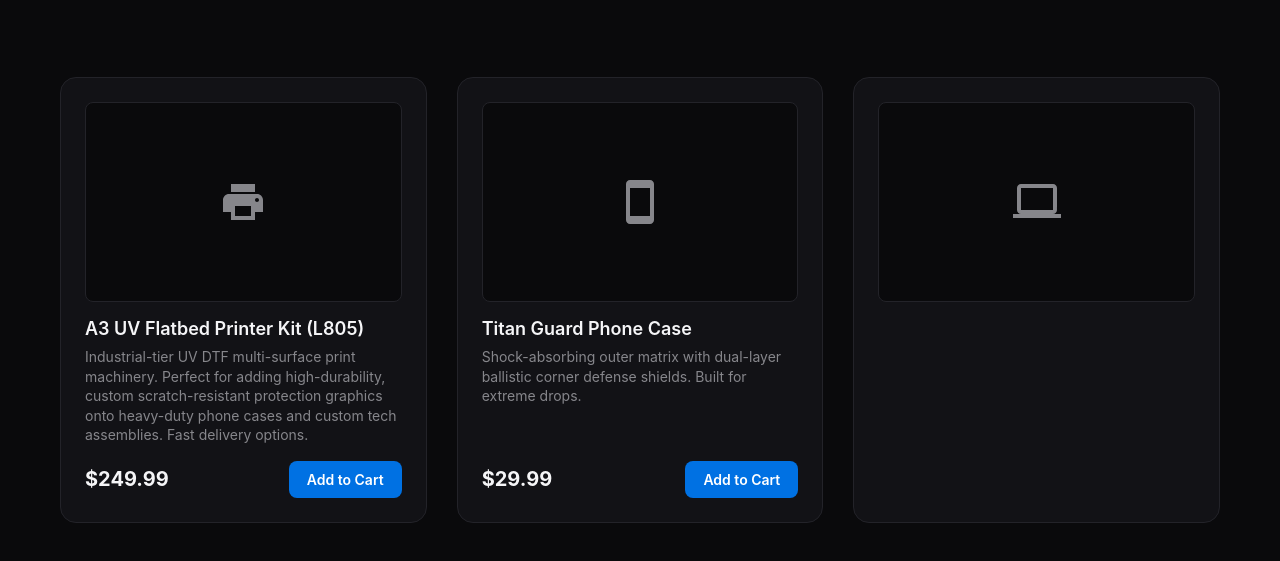
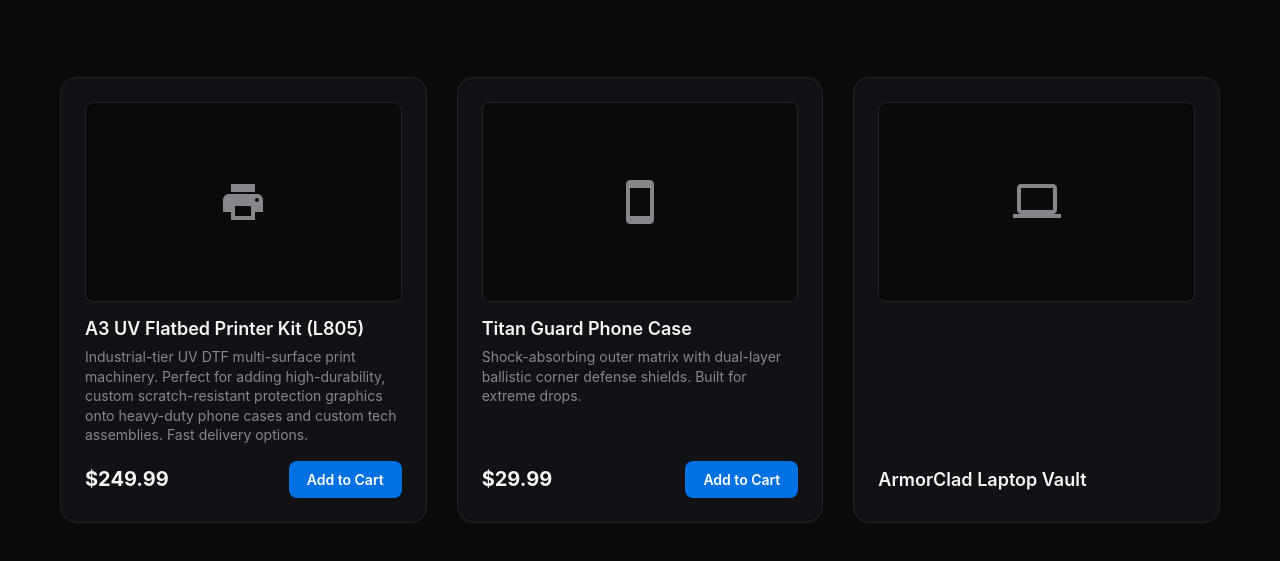
Before and after one commit to jesseleszko-cmd/apex-armor, a plain HTML site: page index.html in a window 1280 px wide. Shown: the part 347-908 px from the top of the page. Drawn offline with Linux system fonts and the light colour scheme.

Commit message:
Update index.html

```diff
--- a/index.html
+++ b/index.html
@@ -172,7 +172,7 @@
             background-color: var(--accent-blue-hover);
         }
 
-        /* Fixed Cart Panel Styles - Zero click-interference when hidden */
+        /* Fixed Cart Panel Overlays */
         .cart-panel {
             position: fixed;
             right: -440px;
@@ -320,3 +320,4 @@
                     <svg viewBox="0 0 24 24"><path d="M20 18c1.1 0 1.99-.9 1.99-2L22 5c0-1.1-.9-2-2-2H4c-1.1 0-2 .9-2 2v11c0 1.1.9 2 2 2H0v2h24v-2h-4zM4 5h16v11H4V5z"/></svg>
                 </div>
                 <div>
+                    <div class="product-title">ArmorClad Laptop Vault</div>
```
